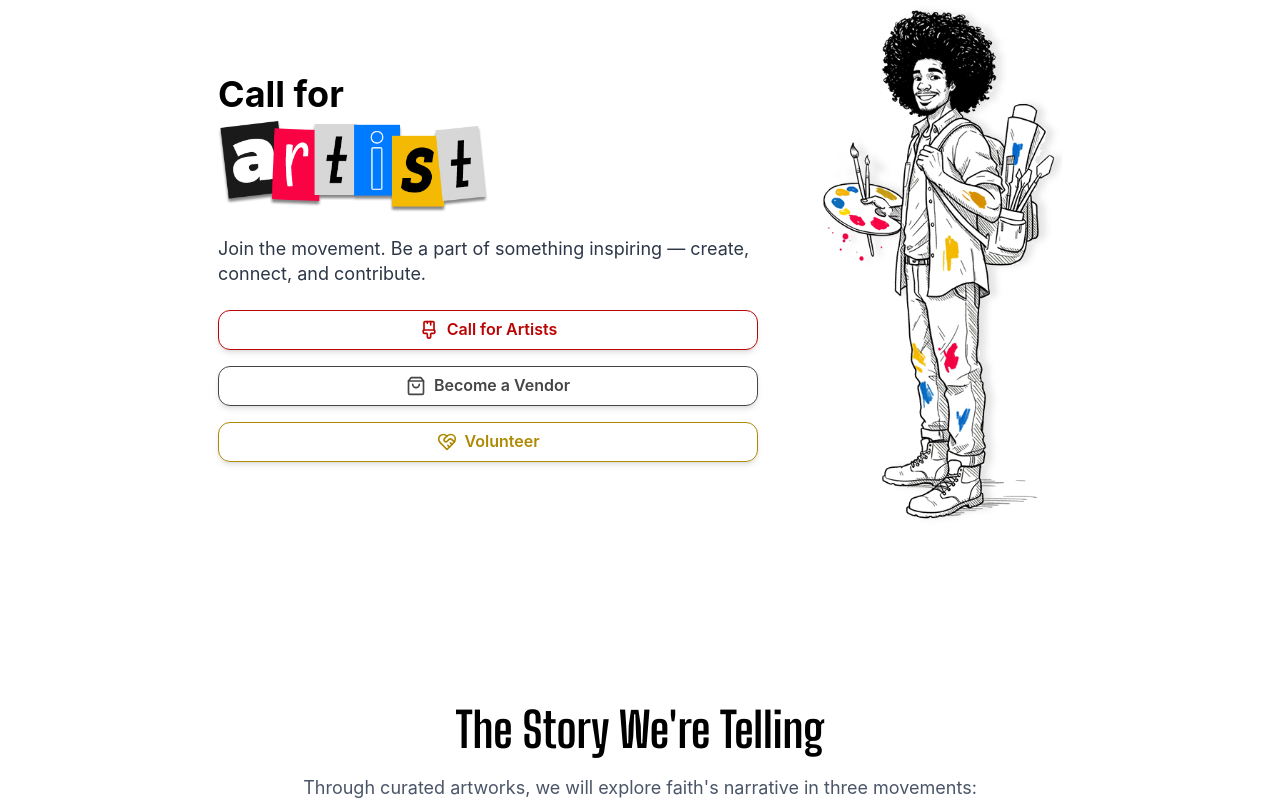
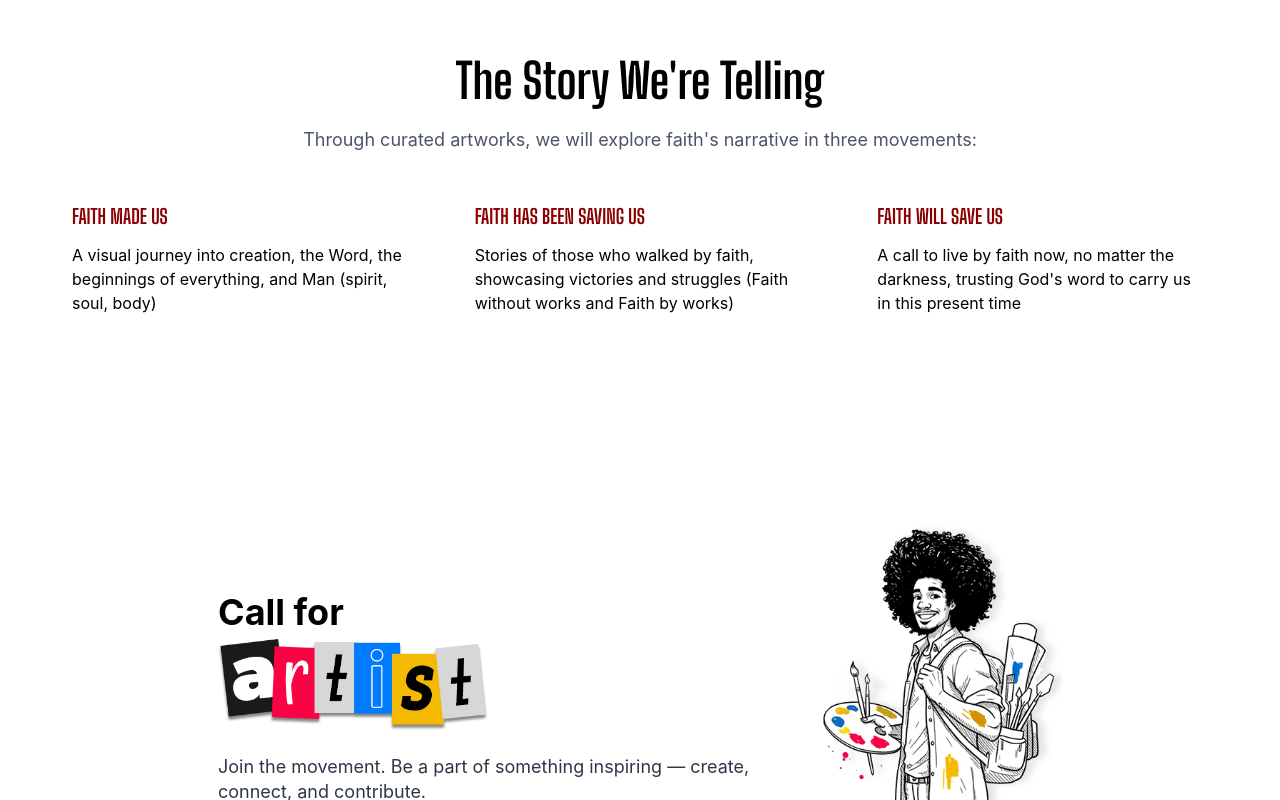
Before and after one commit to KeyTer-01/logosandheart, a React (Vite) app: page / in a window 1280 px wide. Shown: the part 860-1660 px from the top of the page. Built offline with nearby package versions, Linux system fonts and the light colour scheme.

Commit message:
rearrangement

```diff
--- a/src/components/WhatToExpectSection.jsx
+++ b/src/components/WhatToExpectSection.jsx
@@ -5,7 +5,6 @@ import {
   Text,
   useBreakpointValue,
   Icon,
-  Link,
   Button,
 } from "@chakra-ui/react";
 import { motion } from "framer-motion";
--- a/src/pages/Index.jsx
+++ b/src/pages/Index.jsx
@@ -6,7 +6,7 @@ import TheStorySection from "../components/TheStorySection";
 import WhatToExpectSection from "../components/WhatToExpectSection";
 import TheGoalSection from "../components/TheGoalSection";
 import EventDetailsSection from "../components/EventDetailsSection";
-import CTAsSection from "../components/CTAsSection";
+// import CTAsSection from "../components/CTAsSection";
 import GetInTouchSection from "../components/GetInTouchSection";
 import Navbar from "../components/Navbar";
 import HeroSection from "../components/HeroSection";
@@ -17,8 +17,8 @@ const Index = () => {
     <Flex minH="100vh" position="relative" flexDirection="column">
       <Navbar />
       <HeroSection />
+      <TheStorySection />
       <CallForArtists />
-      <TheStorySection />
       <PanelistsSection />
       <GuestSpeakerSection />
       <WhatToExpectSection />
```
